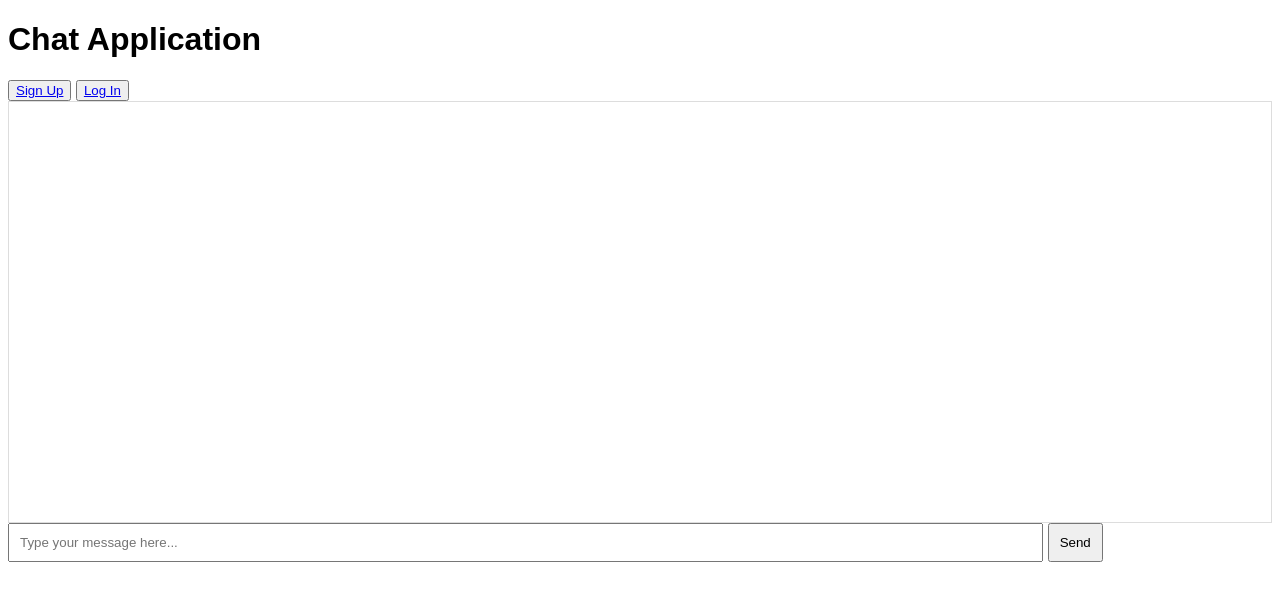
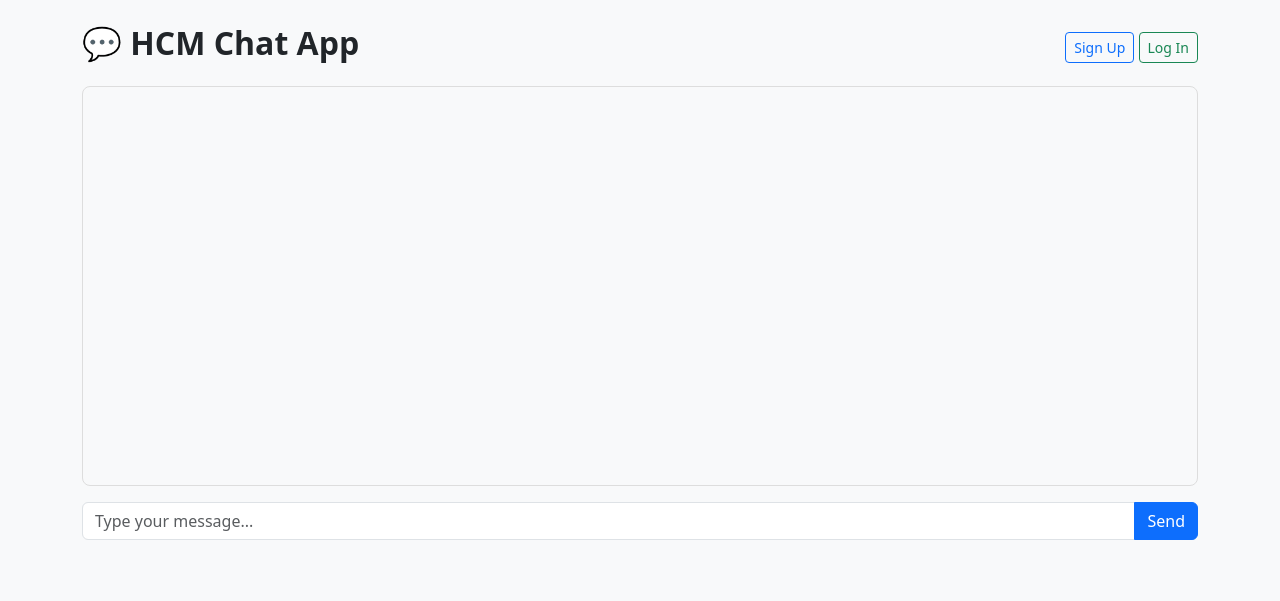
Before and after one commit to Rohit3920/Hybrid-cipher-mechanics, a Flask app: page / in a window 1280 px wide. Shown: the top 601 px of the page. Run offline with Flask 3, Linux system fonts and the light colour scheme; data that the repository does not hold is empty; some libraries are stand-ins or nearby versions.

Commit message:
Change style for chat app and remove ceaser cipher error

```diff
--- a/HybridCipherMechanics/HybridEncoDeco/sCeaserCipher.py
+++ b/HybridCipherMechanics/HybridEncoDeco/sCeaserCipher.py
@@ -15,6 +15,11 @@ def ceaser_encrypt(plaintext, key):
         else:
             shifted_char = char
         ciphertext += shifted_char
+
+    if plaintext == ciphertext:
+        k1 = key + 1
+        ceaser_encrypt(plaintext, k1)
+
     return ciphertext
 
 def ceaser_decrypt(ciphertext, key):
--- a/templates/index.html
+++ b/templates/index.html
@@ -1,105 +1,163 @@
     <!DOCTYPE html>
     <html lang="en">
+    <head>
+        <meta charset="UTF-8" />
+        <meta name="viewport" content="width=device-width, initial-scale=1.0" />
+        <title>HCM Chat App</title>
+        <!-- Bootstrap 5 CSS -->
+        <link
+        href="https://cdn.jsdelivr.net/npm/bootstrap@5.3.3/dist/css/bootstrap.min.css"
+        rel="stylesheet"
+        />
 
-<head>
-    <meta charset="UTF-8">
-    <meta name="viewport" content="width=device-width, initial-scale=1.0">
-    <title>HCM Chat App</title>
         <style>
-        body {
-            font-family: Arial, sans-serif;
+        #chat-box {
+            height: 400px;
+            overflow-y: auto;
+            border: 1px solid #ddd;
+            border-radius: 0.5rem;
+            padding: 10px;
+            background: #f8f9fa;
+            scrollbar-width: none; /* Firefox */
         }
 
-        #chat-box {
-            height: 400px;
-            overflow-y: scroll;
-            border: 1px solid #ddd;
-            padding: 10px;
-        }
-
-        #message-input {
-            width: 80%;
-            padding: 10px;
-        }
-
-        #send-btn {
-            padding: 10px;
+        #chat-box::-webkit-scrollbar {
+            display: none; /* Chrome, Safari, Edge */
         }
 
         .message {
-            margin: 10px 0;
+            margin: 8px 0;
+            padding: 8px 12px;
+            border-radius: 1rem;
+            max-width: 75%;
+            word-wrap: break-word;
         }
 
-        #dipUser {
-            text-transform: capitalize;
+        .message.user {
+            background: #0d6efd;
+            color: #fff;
+            margin-left: auto;
+            text-align: right;
+        }
+
+        .message.other {
+            background: #e9ecef;
+            color: #000;
+            margin-right: auto;
         }
 
         .hideContent {
-            display: none;
-            visibility: hidden;
+            display: none !important;
         }
         </style>
     </head>
 
-<body>
-    <h1>Chat Application</h1>
+    <body class="bg-light">
+        <div class="container py-4">
+        <!-- Header -->
+        <div class="d-flex justify-content-between align-items-center mb-3">
+            <h2 class="fw-bold">💬 HCM Chat App</h2>
+            <div>
+            <div id="userBtn" class="d-inline-block">
+                <a href="signup" class="btn btn-outline-primary btn-sm">Sign Up</a>
+                <a href="login" class="btn btn-outline-success btn-sm">Log In</a>
+            </div>
+            <button
+                id="logout"
+                onclick="logout()"
+                class="btn btn-danger btn-sm ms-2"
+            >
+                <span id="dipUser"></span> <small>(Logout)</small>
+            </button>
+            </div>
+        </div>
 
-    <div id="userBtn" class="hideContent">
-        <button><a href="signup">Sign Up</a></button>
-        <button><a href="login">Log In</a></button>
+        <!-- Chat Section -->
+        <div id="chat-box" class="mb-3"></div>
+
+        <!-- Input Section -->
+        <div class="input-group">
+            <input
+            id="message-input"
+            type="text"
+            class="form-control"
+            placeholder="Type your message..."
+            />
+            <button id="send-btn" class="btn btn-primary">Send</button>
         </div>
-    <button id="logout" onclick="logout()"> <span id="dipUser"></span> ( <small>Logout</small>)</button>
+        </div>
 
-    <div id="chat-box"></div>
-    <input id="message-input" type="text" placeholder="Type your message here..." />
-    <button id="send-btn">Send</button>
+        <!-- Bootstrap Bundle JS -->
+        <script src="https://cdn.jsdelivr.net/npm/bootstrap@5.3.3/dist/js/bootstrap.bundle.min.js"></script>
+        <script src="https://cdnjs.cloudflare.com/ajax/libs/socket.io/4.3.2/socket.io.min.js"></script>
 
-    <script src="https://cdnjs.cloudflare.com/ajax/libs/socket.io/4.3.2/socket.io.min.js"></script>
         <script>
-        const socket = io.connect('http://' + document.domain + ':' + location.port);
+        const socket = io.connect(
+            "http://" + document.domain + ":" + location.port
+        );
 
         const dipUser = document.getElementById("dipUser");
-        const userString = localStorage.getItem('user');
+        const userString = localStorage.getItem("user");
         const userObject = JSON.parse(userString);
 
         // Function to display messages
         function displayMessage(username, message) {
-            const chatBox = document.getElementById('chat-box');
-            const messageDiv = document.createElement('div');
-            messageDiv.classList.add('message');
+            const chatBox = document.getElementById("chat-box");
+            const messageDiv = document.createElement("div");
+            messageDiv.classList.add("message");
+
+            if (userObject && username === userObject.username) {
+            messageDiv.classList.add("user");
+            messageDiv.innerText = `${message}`;
+            } else {
+            messageDiv.classList.add("other");
             messageDiv.innerText = `${username}: ${message}`;
+            }
+
             chatBox.appendChild(messageDiv);
             chatBox.scrollTop = chatBox.scrollHeight; // Auto-scroll to bottom
         }
 
-        // Fetch chat history and display it
-        fetch('/messages')
-            .then(response => response.json())
-            .then(data => {
-                data.forEach(msg => {
+        // Fetch chat history
+        fetch("/messages")
+            .then((response) => response.json())
+            .then((data) => {
+            data.forEach((msg) => {
                 displayMessage(msg.username, msg.message);
             });
             });
 
-        // Send a message to the server, including the username
-        document.getElementById('send-btn').onclick = function () {
-            const messageInput = document.getElementById('message-input');
-            const message = messageInput.value;
+        // Send message function
+        function sendMessage() {
+            const messageInput = document.getElementById("message-input");
+            const message = messageInput.value.trim();
 
             if (message && userObject && userObject.username) {
             const messageData = {
                 username: userObject.username,
-                    message: message
+                message: message,
             };
-                socket.emit('chat_message', messageData);
-                // displayMessage(userObject.username, message); // Display immediately
-                messageInput.value = '';
+            socket.emit("chat_message", messageData);
+            messageInput.value = "";
             messageInput.focus();
             }
-        };
+        }
 
-        // Listen for chat messages from the server
-        socket.on('chat_message', function (data) {
+        // Send on button click
+        document.getElementById("send-btn").onclick = sendMessage;
+
+        // Send on Enter key press
+        document
+            .getElementById("message-input")
+            .addEventListener("keypress", function (event) {
+            if (event.key === "Enter") {
+                event.preventDefault(); // prevent new line
+                sendMessage();
+            }
+            });
+
+        // Receive messages
+        socket.on("chat_message", function (data) {
             displayMessage(data.username, data.message);
         });
 
@@ -109,18 +167,15 @@
             document.getElementById("userBtn").classList.add("hideContent");
             } else {
             document.getElementById("userBtn").classList.remove("hideContent");
-                document.getElementById('logout').style.display = 'none'; // hide the logout button if no user.
+            document.getElementById("logout").style.display = "none";
             }
         }
         disUser();
 
-        // logout button click to call this function
         function logout() {
             localStorage.removeItem("user");
             window.location.href = "/login";
         }
-
         </script>
     </body>
-
     </html>
```
Lines whose indentation alone changed are shown as unchanged.
